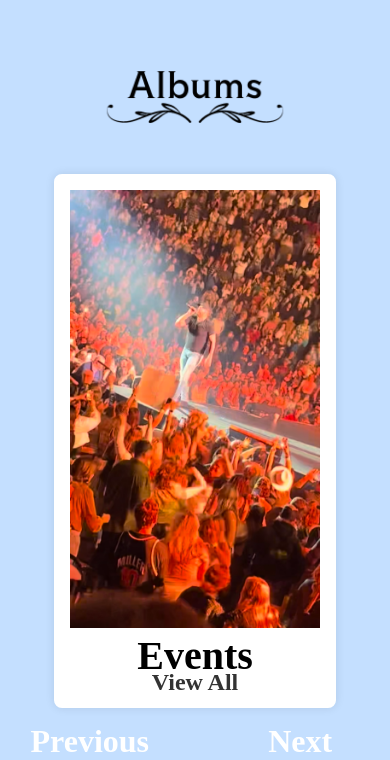
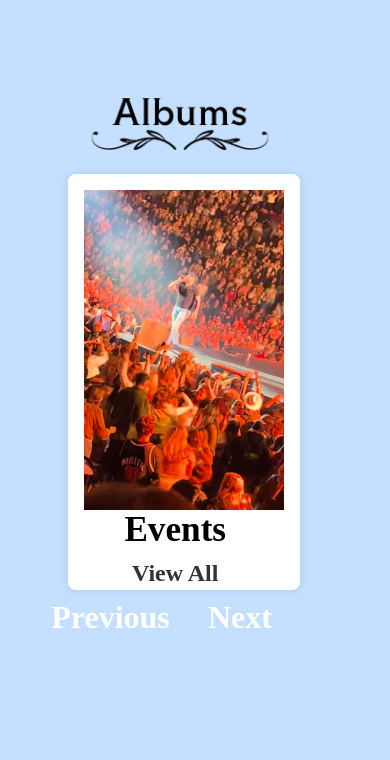
Before and after one commit to keysaw31/JKPhotography, a plain HTML site: page album.html in a window 390 px wide. Shown: the part 166-926 px from the top of the page. After the commit the page ends 844 px from the top, so only its background shows below. Drawn offline with Linux system fonts and the light colour scheme.

Commit message:
mobile version

```diff
--- a/album.css
+++ b/album.css
@@ -78,17 +78,20 @@
        margin-top: 5%;
        flex-wrap: wrap;
        margin-top: 20em;
+       position: fixed;
+       left: 3em;
    }
 
 
    #album-image {
        width: 100%;
-       max-width: 250px;
-       height: auto;
+       max-width: 200px;
+       height: 20em;
        border: 1em solid #fff;
        border-bottom: 5em solid white;
        border-radius: 8px;
        box-shadow: 0px 0px 10px rgba(0, 0, 0, 0.1);
+
    }
 
    .arrow {
@@ -127,8 +130,8 @@
    .albums-title {
        text-align: center;
        position: absolute;
-       top: 20%;
-       left: 50%;
+       left: 5.5em;
+       margin-top: -9em;
        transform: translateX(-50%);
        font-size: 1.5em !important;
        font-weight: bold;
@@ -138,10 +141,10 @@
    }
 
    #album-title {
-      font-size: 2.5em;
+      font-size: 2.2em;
       position: absolute;
       bottom: 0;
-      top: 85%;
+      top: 80%;
       left: 50%;
       transform: translateX(-50%);
       width: 100%;
--- a/view_all.css
+++ b/view_all.css
@@ -21,9 +21,7 @@
     max-width: 100%;
 }
 
-.section-label-after {
-    margin-top: 1em;
-}
+
 
  /* Mobile Layout */
  @media screen and (max-width: 768px) {
@@ -33,7 +31,7 @@
     }
 
     #album-title {
-        top: 5%;
+        top: 10%;
         text-align: center;
     }
 
```
